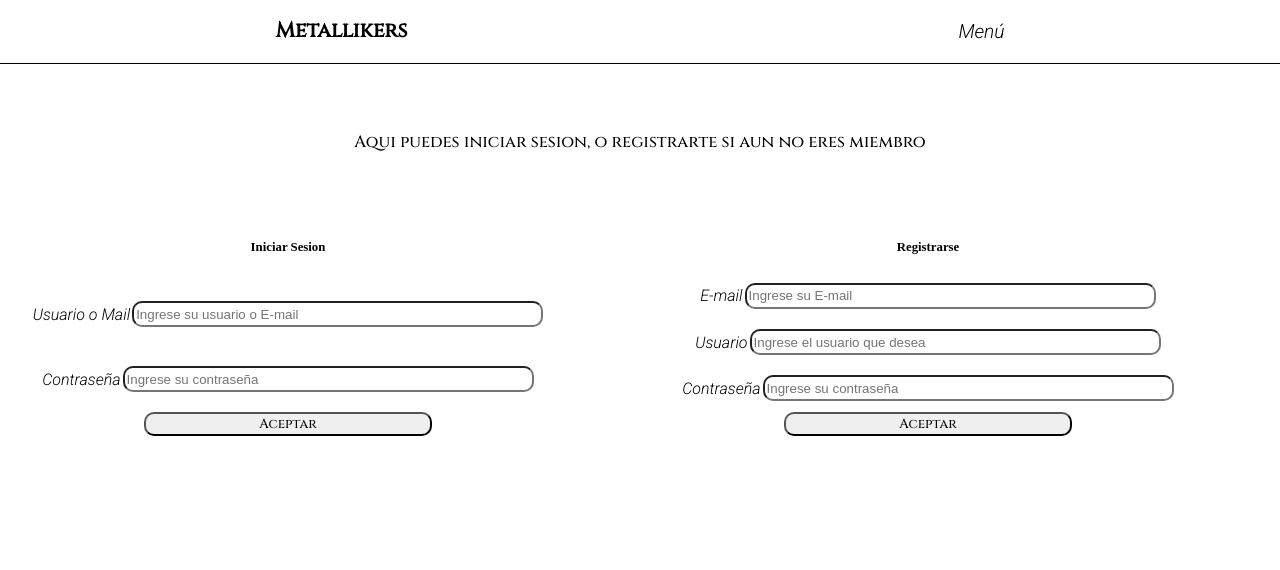
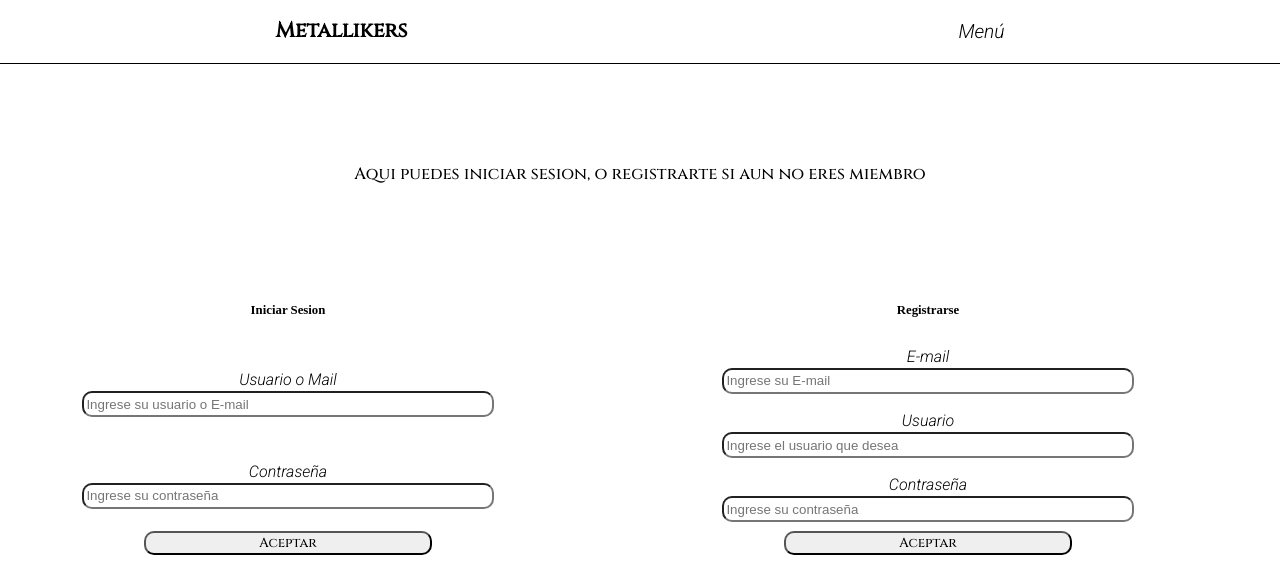
Before and after one commit to FacundoTLopez/Proyecto-integrador, a plain HTML site: page access.html in a window 1280 px wide. Shown: the top 570 px of the page. Drawn offline with Linux system fonts and the light colour scheme.

Commit message:
ahora si ultimo commit

```diff
--- a/assets/estilos.css
+++ b/assets/estilos.css
@@ -322,19 +322,17 @@ a:visited {
 .register {
     display: flex;
     flex-direction: column;
-    justify-content: space-evenly;
     width: 90%;
     height: 90%;
-    display: flex;
     align-items: center;
     justify-content: center;
 }
 
 .container-input {
     display: flex;
-    flex-direction: row;
+    justify-content: center;
     align-items: center;
-    justify-content: center;
+    flex-direction: column;
     width: 100%;
     height: 100%;
 }
@@ -365,6 +363,10 @@ input {
     width: 50%;
     border-radius: 10px;
     font-family: cinzel;
+}
+.index-img{
+    width: 20%;
+    margin-bottom: 10px;
 }
 a:link{
     color: black;
@@ -488,6 +490,9 @@ a:link{
     .footer-log {
         margin-top: 30px;
     }
+    .index-img{
+        width: 60%;
+    }
 
 }
 
@@ -536,9 +541,6 @@ a:link{
         font-size: 1.1rem;
     }
 
-    .container-input {
-        flex-direction: column;
-    }
 }
 
 @media (min-width: 1024px) {
@@ -561,14 +563,6 @@ a:link{
         font-size: 1.2rem;
     }
 
-    .container-input {
-        display: flex;
-        flex-direction: row;
-        align-items: center;
-        justify-content: center;
-        width: 100%;
-        height: 100%;
-    }
 }
 
 @media (min-width: 1440px) {
```
Also changed, not shown: index.html (+1 -0 lines), assets/Img/index-metallica.jpg (added).
